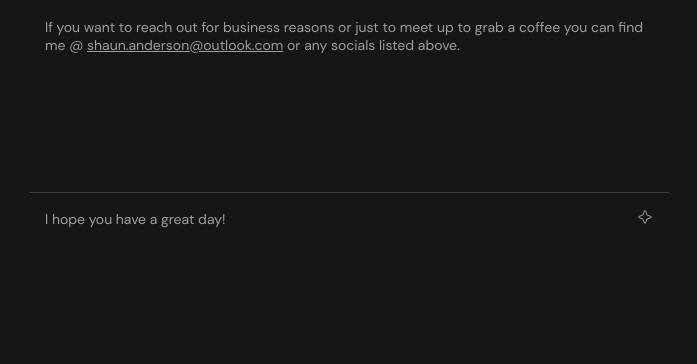
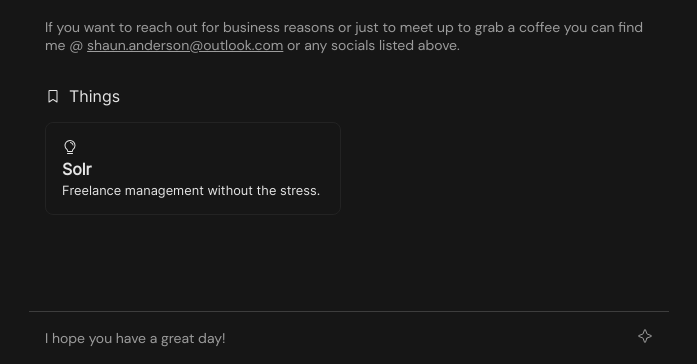
Before and after one commit to Shaun-Anderson/folio, an Astro site: page / in a window 1280 px wide. Shown: the part 608-972 px from the top of the page, without its empty margins (291-988 px from the left). Before the commit the page ends 853 px from the top, so only its background shows below. Built offline with nearby package versions, Linux system fonts and the light colour scheme; Astro itself is replaced by a stand-in of ours.

Commit message:
feat: added things

```diff
--- /dev/null
+++ b/src/components/Things.tsx
@@ -0,0 +1,60 @@
+import "../styles/things.css";
+
+type ThingCardProps = {
+  type: "project" | "art";
+  link: string;
+  title: string;
+  description: string;
+};
+const ThingCard = (props: ThingCardProps) => {
+  const { type, link, title, description } = props;
+  return (
+    <a className="thing-card" href={link}>
+      <article>
+        {type === "project" && (
+          <svg
+            xmlns="http://www.w3.org/2000/svg"
+            width="16"
+            height="16"
+            fill="currentColor"
+            viewBox="0 0 256 256"
+          >
+            <path d="M176,232a8,8,0,0,1-8,8H88a8,8,0,0,1,0-16h80A8,8,0,0,1,176,232Zm40-128a87.55,87.55,0,0,1-33.64,69.21A16.24,16.24,0,0,0,176,186v6a16,16,0,0,1-16,16H96a16,16,0,0,1-16-16v-6a16,16,0,0,0-6.23-12.66A87.59,87.59,0,0,1,40,104.49C39.74,56.83,78.26,17.14,125.88,16A88,88,0,0,1,216,104Zm-16,0a72,72,0,0,0-73.74-72c-39,.92-70.47,33.39-70.26,72.39a71.65,71.65,0,0,0,27.64,56.3A32,32,0,0,1,96,186v6h64v-6a32.15,32.15,0,0,1,12.47-25.35A71.65,71.65,0,0,0,200,104Zm-16.11-9.34a57.6,57.6,0,0,0-46.56-46.55,8,8,0,0,0-2.66,15.78c16.57,2.79,30.63,16.85,33.44,33.45A8,8,0,0,0,176,104a9,9,0,0,0,1.35-.11A8,8,0,0,0,183.89,94.66Z"></path>
+          </svg>
+        )}
+        <h1>{title}</h1>
+        <h2>{description}</h2>
+      </article>
+    </a>
+  );
+};
+
+const Things = () => (
+  <section className="things">
+    {/* Socials */}
+    <h3 className="heading">
+      <svg
+        xmlns="http://www.w3.org/2000/svg"
+        width="1rem"
+        height="1rem"
+        fill="currentColor"
+        viewBox="0 0 256 256"
+      >
+        <path d="M184,32H72A16,16,0,0,0,56,48V224a8,8,0,0,0,12.24,6.78L128,193.43l59.77,37.35A8,8,0,0,0,200,224V48A16,16,0,0,0,184,32Zm0,177.57-51.77-32.35a8,8,0,0,0-8.48,0L72,209.57V48H184Z"></path>
+      </svg>
+      Things
+    </h3>
+    <ul className="mason">
+      <li>
+        <ThingCard
+          type="project"
+          link="https://solr.fyi"
+          title="Solr"
+          description="Freelance management without the stress."
+        />
+      </li>
+    </ul>
+  </section>
+);
+
+export default Things;
--- a/src/pages/index.astro
+++ b/src/pages/index.astro
@@ -4,6 +4,7 @@ import Intro from "../components/Intro";
 import Divider from "../components/Divider.astro";
 import Contact from "../components/Contact";
 import Footer from "../components/Footer";
+import Things from "../components/Things";
 ---
 
 <Layout title="Shaun Anderson" description="My random part of the web">
@@ -12,6 +13,7 @@ import Footer from "../components/Footer";
       <Intro />
       <Divider />
       <Contact />
+      <Things />
     </article>
   </main>
   <Footer />
--- /dev/null
+++ b/src/styles/things.css
@@ -0,0 +1,53 @@
+h3 {
+  margin-bottom: 1rem;
+  font-weight: 400;
+  display: flex;
+  align-items: center;
+  gap: 0.5rem;
+  animation: var(--fade);
+  animation-delay: var(--delay17);
+}
+
+.mason {
+  display: grid;
+  grid-template-columns: repeat(2, 1fr);
+  grid-template-rows: masonry;
+  gap: 1rem;
+  animation: var(--fade);
+  animation-delay: var(--delay19);
+}
+
+.mason li {
+  list-style-type: none;
+}
+
+.thing-card {
+  transition: all;
+  transition-timing-function: cubic-bezier(0.075, 0.82, 0.165, 1);
+  display: block;
+  border-radius: 0.5rem;
+  padding: 1rem;
+  border: 1px solid var(--grey8);
+  text-decoration: none;
+}
+
+/* .thing-card article {
+  display: flex;
+} */
+
+.thing-card:hover {
+  border: 1px solid var(--grey7);
+}
+
+.thing-card h1 {
+  font-weight: 600;
+  margin-bottom: 0.25rem;
+}
+.thing-card h2 {
+  font-weight: 200;
+  font-size: 0.8rem;
+}
+
+.mason li {
+  animation: var(--fade);
+}
```
Lines whose indentation alone changed are shown as unchanged.
